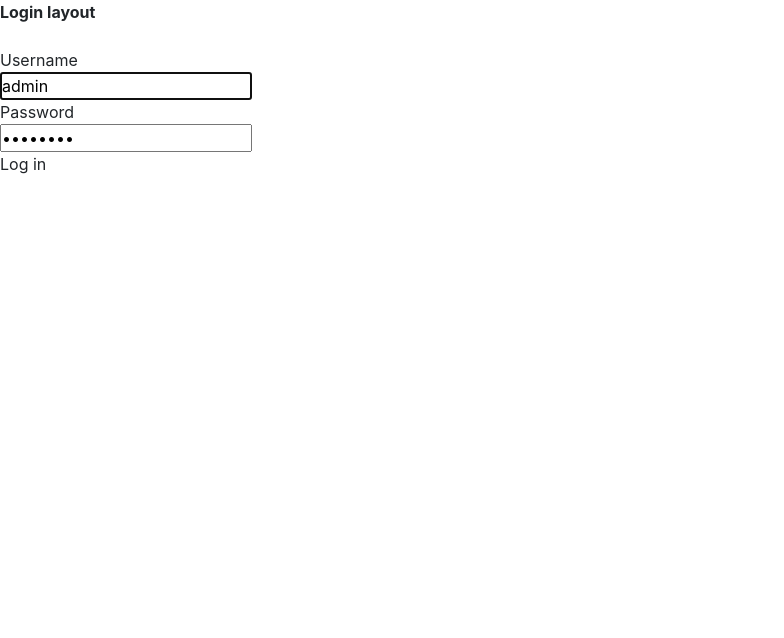
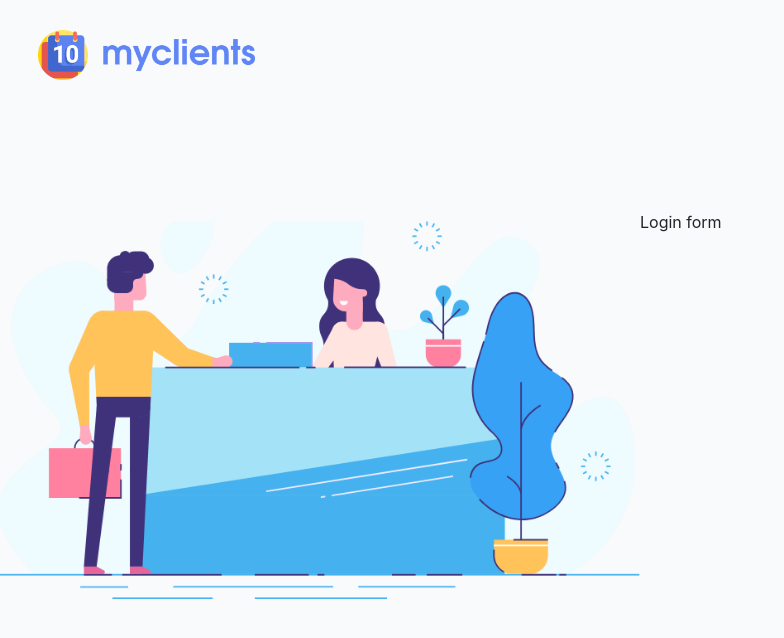
Before and after one commit to aroundthecorner/myclients, a Vue app in the folder client/: page /login in a window 1280 px wide. Shown: the top 638 px of the page, without its empty margins (0-784 px from the left). Built offline with nearby package versions, Linux system fonts and the light colour scheme.

Commit message:
Started working on login page

```diff
--- a/client/public/css/style.css
+++ b/client/public/css/style.css
@@ -0,0 +1,34 @@
+.page {
+    min-height: 100vh;
+    background-color: #f8fafb;
+}
+
+.login-page__logo-container {
+    padding: 30px 0px 0px 38px;
+}
+
+.login-page__logo {
+    height: 50px;
+    display: block;
+}
+
+.login-page__main {
+    display: flex;
+    margin-top: 130px;
+    height: calc(100vh - 400px);
+}
+
+.login-page__illustration {
+    flex: 1;
+    display: flex;
+    justify-content: flex-end;
+    align-items: center;
+}
+
+.login-page__illustration-img {
+    max-width: 100%;
+}
+
+.login-page__login-form {
+    flex: 1;
+}
--- a/client/src/views/layouts/app.vue
+++ b/client/src/views/layouts/app.vue
@@ -1,9 +1,3 @@
 <template>
-    <div>
-        <b>App layout</b> <br><br>
-
-        <div>
-            <router-view></router-view>
-        </div>
-    </div>
+    <router-view></router-view>
 </template>
--- a/client/src/views/layouts/login.vue
+++ b/client/src/views/layouts/login.vue
@@ -1,9 +1,5 @@
 <template>
-    <div>
-        <b>Login layout</b> <br><br>
-
-        <div>
-            <router-view></router-view>
-        </div>
+    <div class="page login-page">
+        <router-view></router-view>
     </div>
 </template>
--- a/client/src/views/login.vue
+++ b/client/src/views/login.vue
@@ -3,8 +3,29 @@
         <title>Login - myclients</title>
     </teleport>
 
-    <div class="login-page">
-        <div class="login-box__label">Username</div>
+    <div class="login-page__logo-container">
+        <img
+            class="login-page__logo"
+            src="/img/full_logo400.png"
+            alt="Logo"
+        />
+    </div>
+
+    <div class="login-page__main">
+        <div class="login-page__illustration">
+            <img
+                class="login-page__illustration-img"
+                src="/img/login_illustration.png"
+                alt="Illustration"
+            />
+        </div>
+
+        <div class="login-page__login-form">
+            Login form
+        </div>
+    </div>
+
+        <!-- <div class="login-box__label">Username</div>
 
         <input
             @keyup.enter="login"
@@ -28,8 +49,7 @@
             :class="{ 'app-button--loading': isLoading }">
 
             Log in
-        </div>
-    </div>
+        </div> -->
 </template>
 
 <script setup>
```
